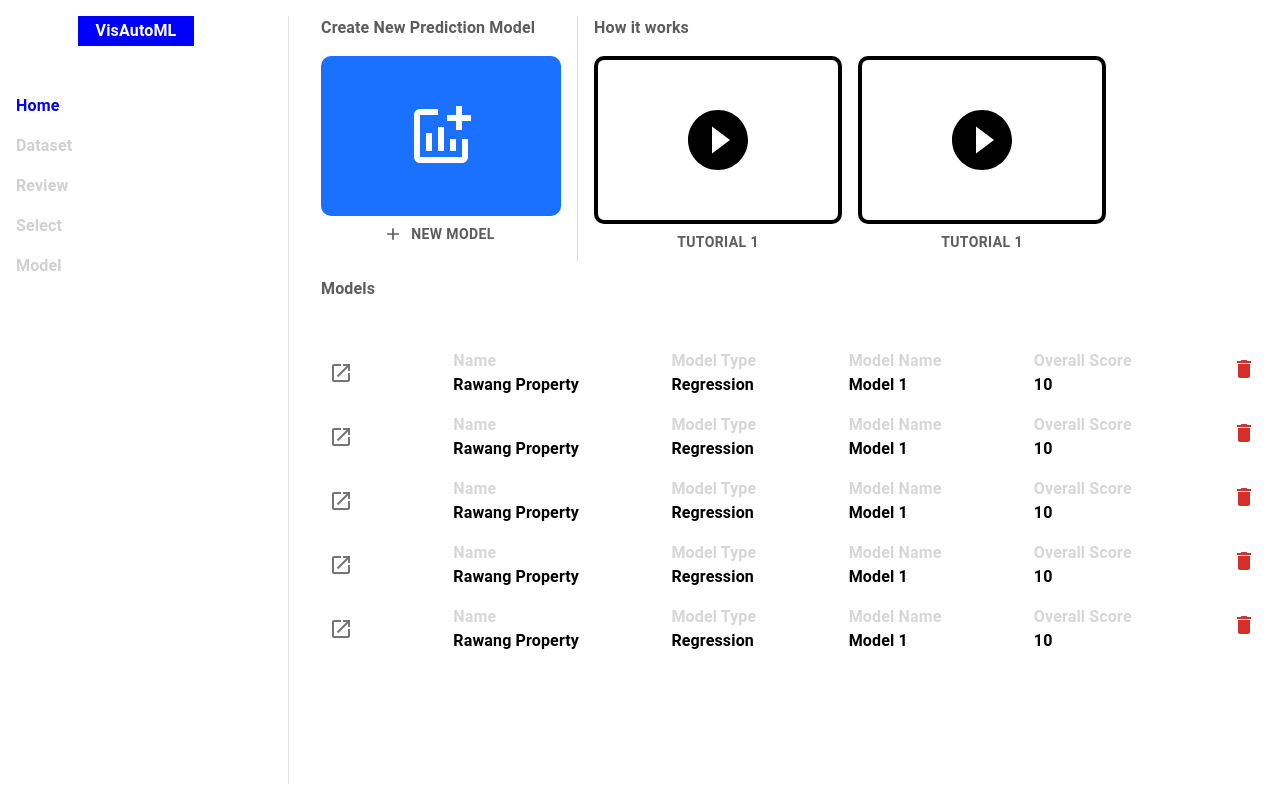
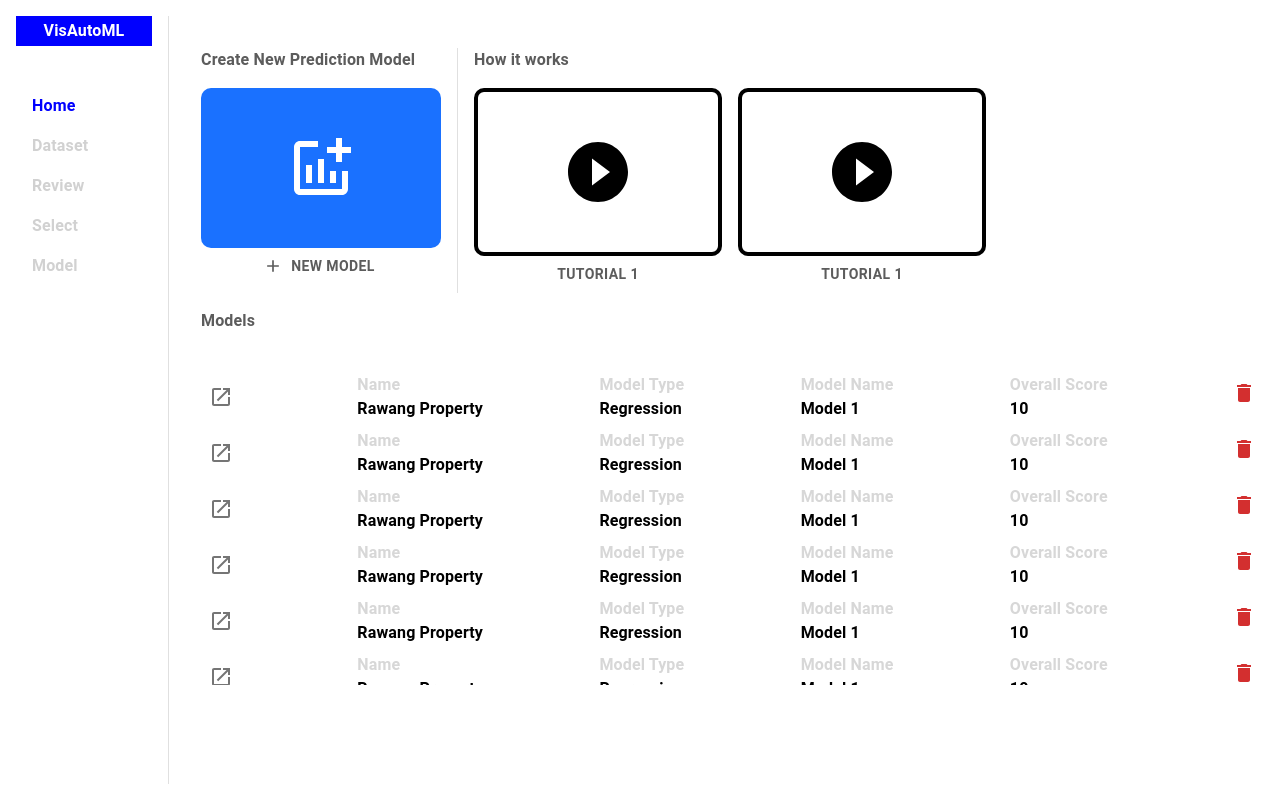
Before and after one commit to tahaboud/VisAutoML, a React (Create React App) app: page / in a window 1280 px wide. Built offline with nearby package versions, Linux system fonts and the light colour scheme.

Commit message:
finish requested edits

```diff
--- a/src/components/common/Navbar.js
+++ b/src/components/common/Navbar.js
@@ -41,20 +41,20 @@ const Navbar = () => {
   };
 
   return (
-    <Box sx={{ padding: "1em", width: "240px" }}>
+    <Box sx={{ padding: "1em", width: "120px" }}>
       <Box
         sx={{
           textAlign: "center",
           backgroundColor: "blue",
           color: "white",
           padding: ".2em .5em",
-          maxWidth: "100px",
-          margin: "0 auto ",
+          width: "100%",
+          margin: "0 ",
         }}
       >
         <Typography sx={{ fontWeight: "bold" }}>VisAutoML</Typography>
       </Box>
-      <Box sx={{ margin: "3em 0 0 0" }}>
+      <Box sx={{ margin: "3em 0 0 1em" }}>
         <Link
           underline="none"
           sx={{ margin: "1em 0", cursor: "pointer" }}
--- a/src/components/home/Body.js
+++ b/src/components/home/Body.js
@@ -25,7 +25,7 @@ const Body = () => {
   };
 
   return (
-    <Box sx={{ flex: 1 }}>
+    <Box sx={{ flex: 1, margin: "2em 0 0 0" }}>
       <Box sx={{ display: "flex", margin: "1em", width: "100%" }}>
         <Box>
           <Typography
--- a/src/components/home/Column.js
+++ b/src/components/home/Column.js
@@ -11,7 +11,7 @@ const Column = ({ setOpen }) => {
         backgroundColor: "#FFFFFF",
         borderRadius: "10px",
         width: "100%",
-        margin: "1em 0",
+        margin: ".5em 0",
       }}
     >
       <Box
--- a/src/components/home/NewModelDialog.js
+++ b/src/components/home/NewModelDialog.js
@@ -80,13 +80,13 @@ const NewModelDialog = ({ open, setOpen, name, type, setName, setType }) => {
           helperText={errors && errors.type}
         >
           <MenuItem value={"Regression"}>
-            <Tooltip title={"Definition of Regression"}>
+            <Tooltip title={"Definition of Regression"} placement="right">
               <ListItemText primary={"Regression"} />
             </Tooltip>
           </MenuItem>
 
           <MenuItem value={"classification"}>
-            <Tooltip title={"Definition of Classification"}>
+            <Tooltip title={"Definition of Classification"} placement="right">
               <ListItemText primary={"Classification"} />
             </Tooltip>
           </MenuItem>
```
